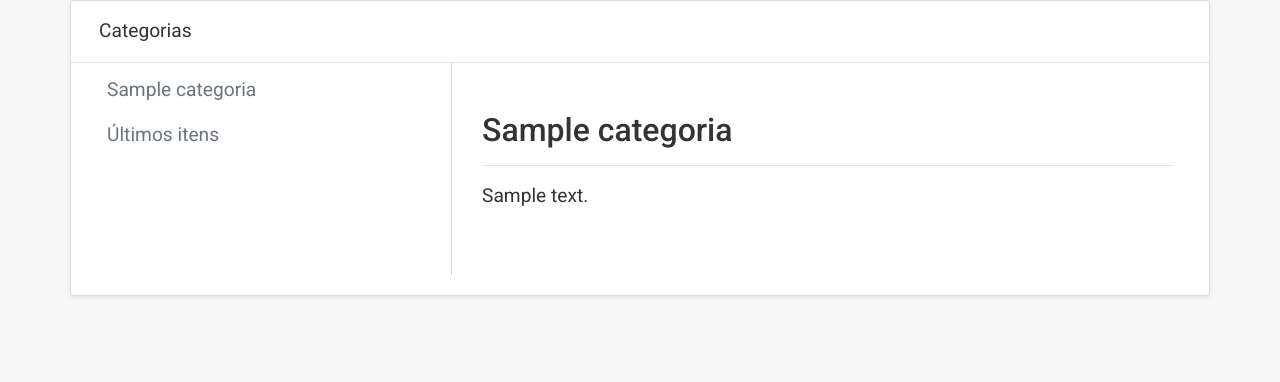
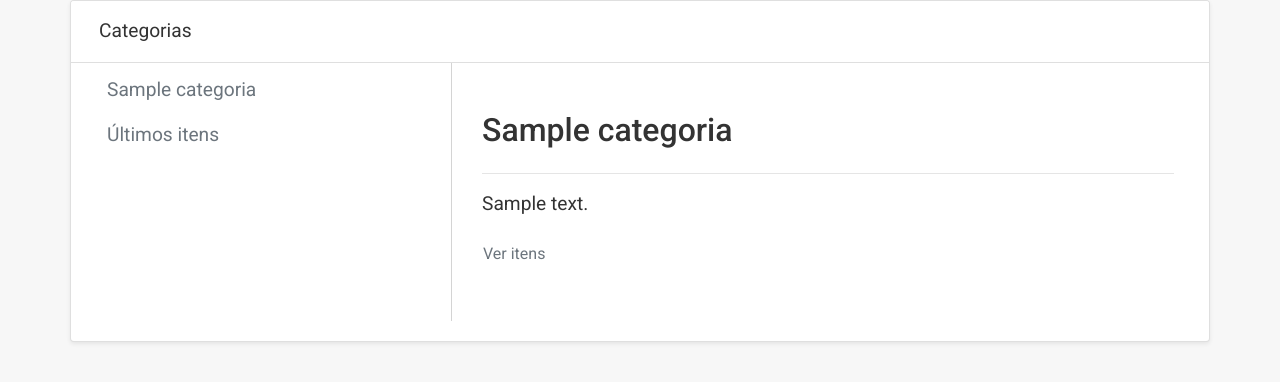
Before and after one commit to gabrielmq/catalogo-itens, a Flask app: page /categorias/1/item/1 in a window 1280 px wide. Shown: the part 114-496 px from the top of the page. Run offline with Flask 2, Linux system fonts and the light colour scheme; tables that the repository leaves empty hold one stand-in row (values such as "Sample post"); parts of the project's set-up code (start-up, migrations or seed data) failed here and were passed over; some libraries are stand-ins or nearby versions.

Commit message:
atualizando template

```diff
--- a/app/templates/item_categoria/item-categoria.html
+++ b/app/templates/item_categoria/item-categoria.html
@@ -3,7 +3,7 @@
 
 <div class="container px-0 h-100">
   {% include "header.html" %}
-  <section class="card shadow-sm rounded-1">
+  <div class="card shadow-sm rounded-1">
     <div class="card-header bg-white py-3">
       <div class="row align-items-center">
         <div class="col-sm-12 col-md-4 col-lg-4">
@@ -34,19 +34,33 @@
         </div>
         <div class="col-md-8 col-lg-8">
           <div class="container-fluid h-100 py-5">
+            <div class="row">
+              <div class="col-sm-12">
                 <h2>{{ item.titulo }}</h2>
+              </div>
+            </div>
             <hr>
+            <div class="row">
+              <div class="col-sm-12">
                 <p style="font-size: 1.2rem">{{ item.descricao }}</p>
+              </div>
+            </div>
+            <div class="row">
               {% if current_user.is_authenticated %}
+              <div class="col-sm-6 col-md-4 col-lg-4">
                 <div class="py-3">
                   <a class="btn btn-primary mr-2" href="{{ url_for("editar_item_categoria", categoria_id=item.categoria.id, item_id=item.id) }}">Editar</a>
                   <button class="btn btn-danger mr-3" data-toggle="modal" data-target="#modal">Remover</button>
+                </div>
+              {% endif %}
+              </div>
+              <div class="col-sm-6 col-md-8 col-lg-8 d-flex align-items-center pl-0">
                 <a class="btn btn-link text-muted px-0"
                   href="{{ url_for("itens_categoria", categoria_id=categoria_id) }}">
                   Ver itens
                 </a>
               </div>
-            {% endif %}
+            </div>
           </div>
         </div>
       </div>
```
Lines whose indentation alone changed are shown as unchanged.
